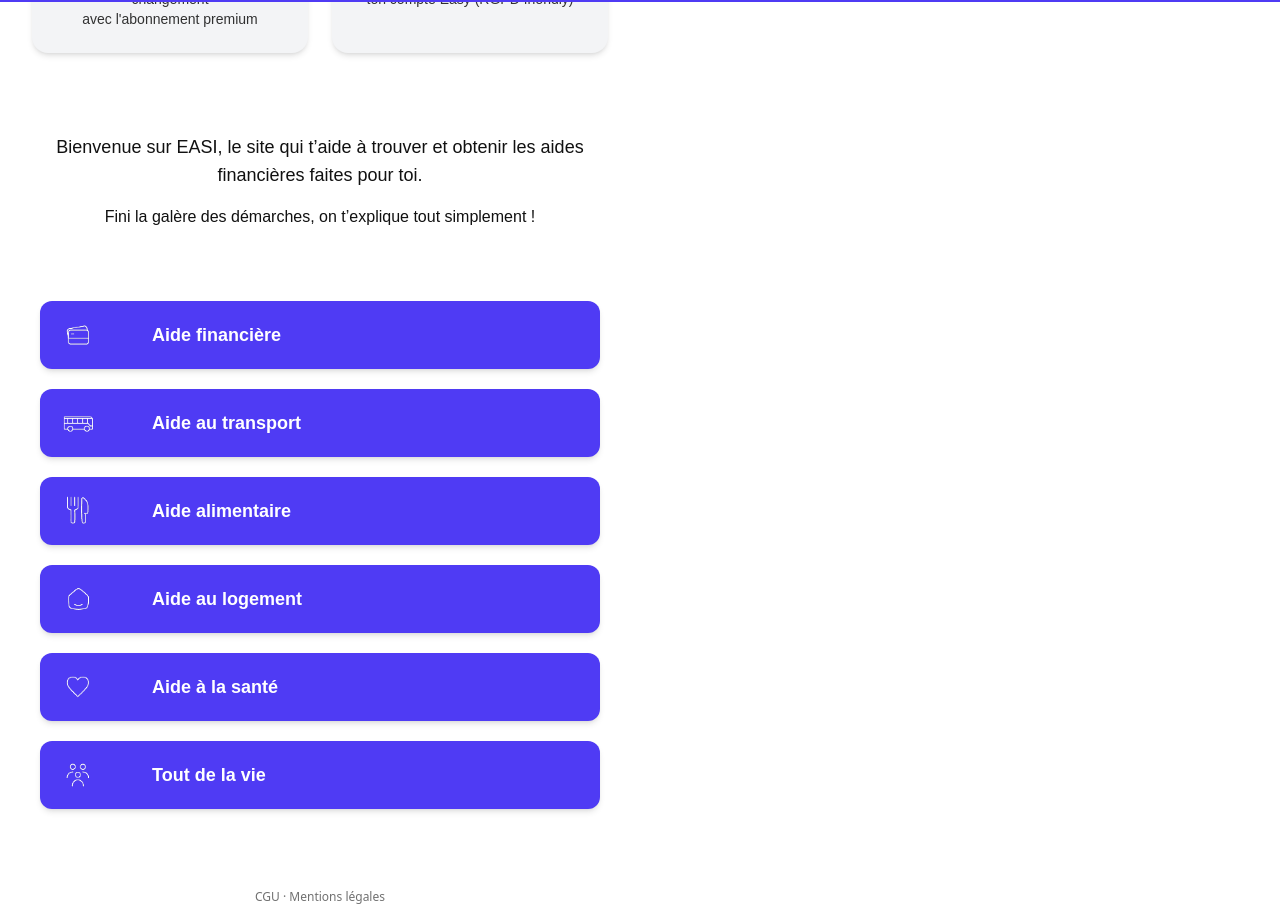
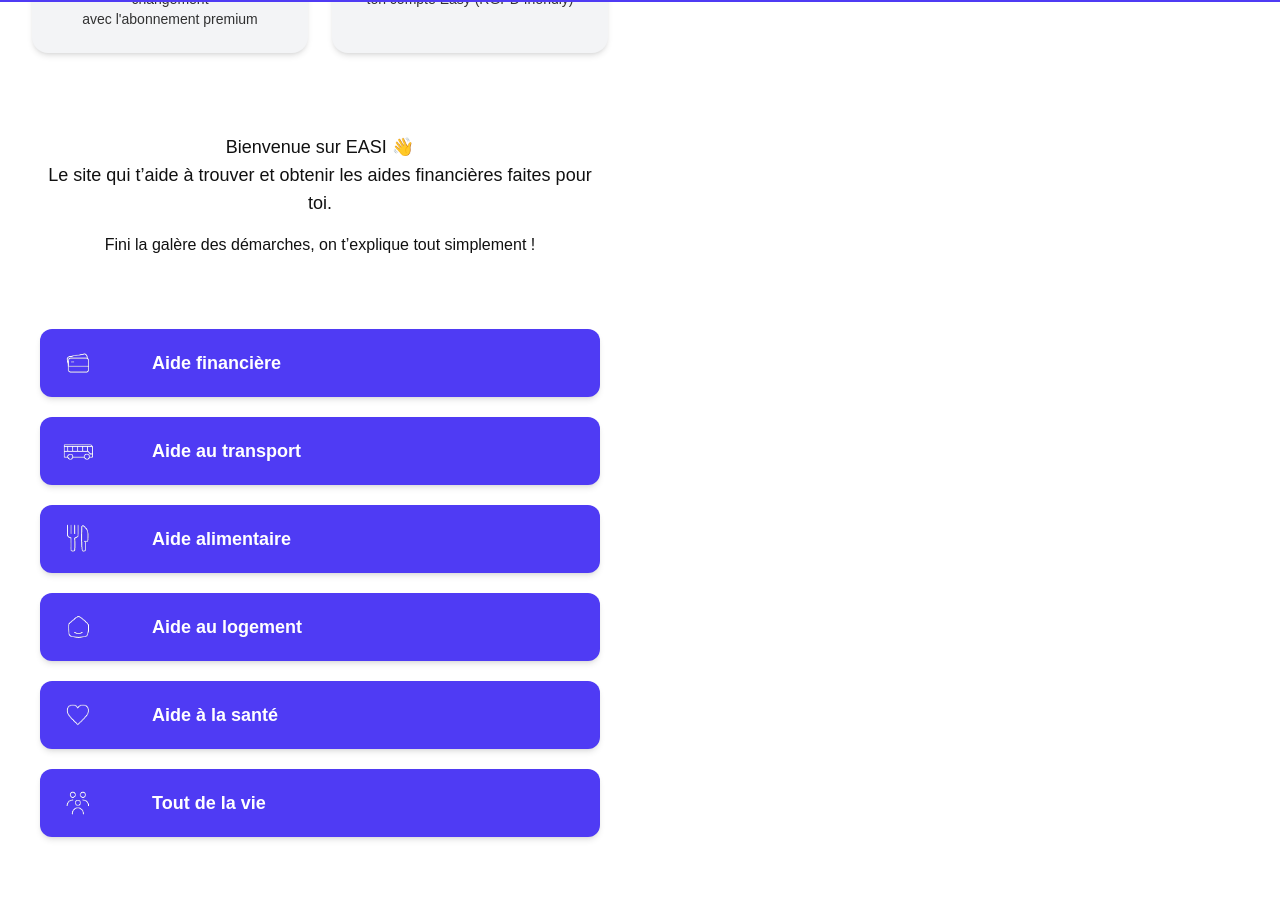
Before and after one commit to GvansaKob/easi, a Vue app in the folder easi-front/: page /home in a window 1280 px wide. Shown: the part 798-1715 px from the top of the page. Built offline with nearby package versions, Linux system fonts and the light colour scheme; no server answers; a web font is replaced by a local one.

Commit message:
add emoji wave

```diff
--- a/easi-front/src/views/Home.vue
+++ b/easi-front/src/views/Home.vue
@@ -115,7 +115,7 @@ function goToCategorie(route) {
       <!-- Texte d'intro -->
       <section class="text-center px-6 py-10 font-textse text-noir">
         <p class="text-lg">
-          Bienvenue sur EASI, le site qui t’aide à trouver et obtenir les aides financières faites pour toi.
+          Bienvenue sur EASI 👋 <br> Le site qui t’aide à trouver et obtenir les aides financières faites pour toi.
         </p>
         <p class="mt-4 text-base">
           Fini la galère des démarches, on t’explique tout simplement !
```
